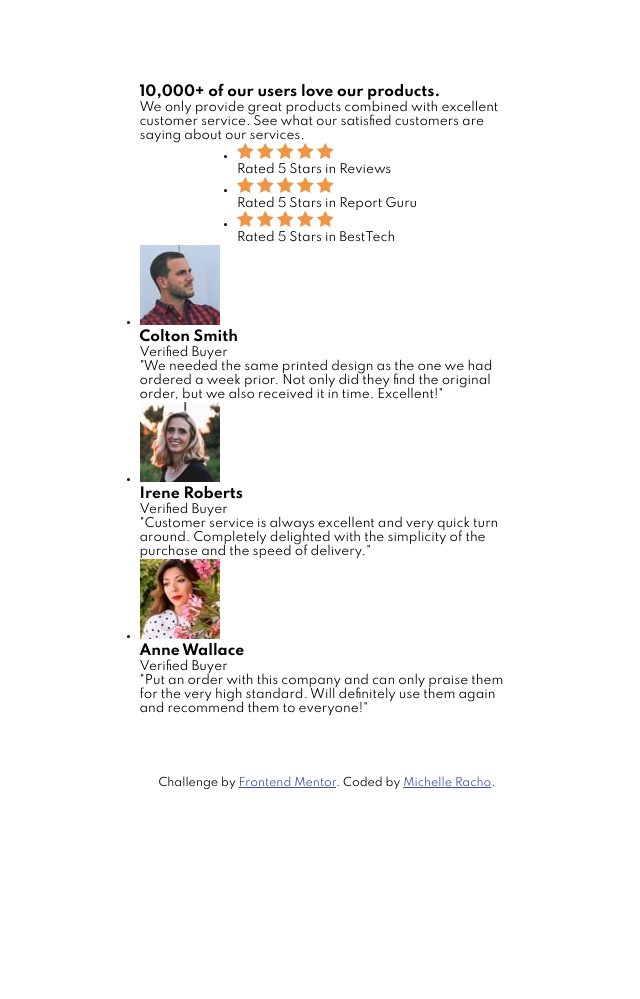
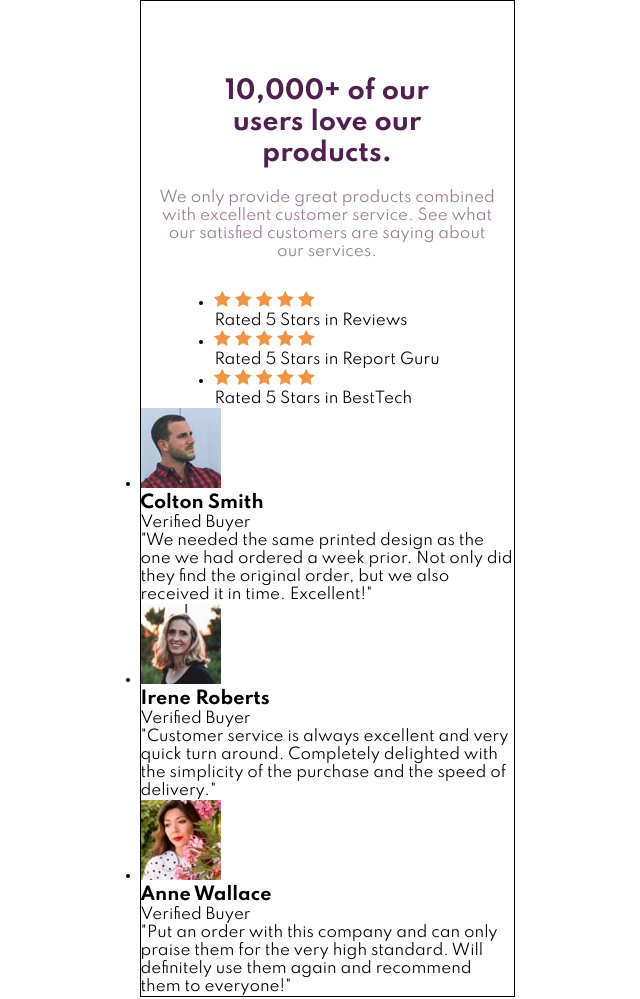
Before and after one commit to michelleracho/social-proof-section, a plain HTML site: page index.html in a window 1280 px wide. Shown: the top 999 px of the page, without its empty margins (313-953 px from the left). Before the commit the page ends 800 px from the top, so only its background shows below. Drawn offline with Linux system fonts and the light colour scheme.

Commit message:
style heading

```diff
--- a/index.html
+++ b/index.html
@@ -136,7 +136,10 @@
       Challenge by
       <a href="https://www.frontendmentor.io?ref=challenge" target="_blank"
         >Frontend Mentor</a
-      >. Coded by <a href="#">Michelle Racho</a>.
+      >. Coded by
+      <a href="https://github.com/michelleracho/social-proof-section"
+        >Michelle Racho</a
+      >.
     </div>
   </body>
 </html>
--- a/scss/_base.scss
+++ b/scss/_base.scss
@@ -12,7 +12,7 @@ html {
 }
 
 body {
-  font-size: 1.2rem;
+  font-size: 1.5rem;
   font-family: $font-default;
   min-height: 100vh;
   position: relative;
--- a/scss/_layout.scss
+++ b/scss/_layout.scss
@@ -1,14 +1,15 @@
 .container {
   @include flexCenter;
   max-width: 375px;
+  border: 1px solid;
 }
 
 // footer
 .attribution {
   font-size: 11px;
   text-align: center;
-  position: absolute;
-  bottom: 0;
+  position: relative;
+  margin-top: 5rem;
   margin-bottom: 1rem;
 
   a {
--- /dev/null
+++ b/scss/components/_heading.scss
@@ -0,0 +1,18 @@
+.heading {
+  text-align: center;
+  margin-top: 7.5rem;
+  margin-bottom: 3rem;
+  padding: 0 1.8rem;
+
+  &--main {
+    font-size: 2.5rem;
+    font-weight: 700;
+    color: $color-primary-magenta;
+    margin: auto 2.8rem;
+    margin-bottom: 2rem;
+  }
+
+  &--sub {
+    color: $color-neutral-dark;
+  }
+}
```
Also changed, not shown: css/main.css, scss/components/_ratings.scss (added), scss/components/_testimonials.scss (added), 2 other files.
